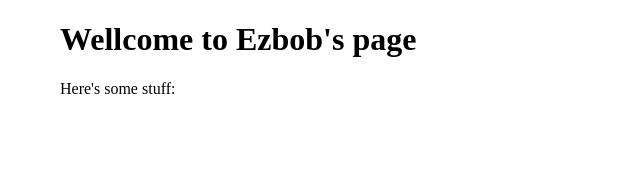
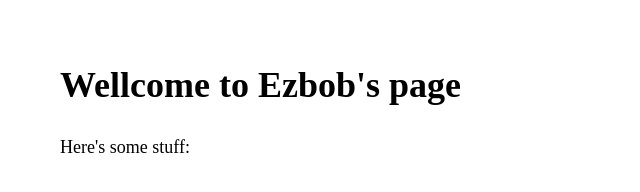
Before and after one commit to Tiggles/Ezbob.github.io, a plain HTML site: page index.html in a window 1280 px wide. Shown: the whole page, without its empty margins (0-640 px from the left). Drawn offline with Linux system fonts and the light colour scheme.

Commit message:
A little more style

```diff
--- a/index.html
+++ b/index.html
@@ -3,7 +3,7 @@
     <head>
         <meta charset='utf-8'/>
     </head>
-    <body style="margin-right: auto; margin-left: 60px; width: 800px;">
+    <body style="margin-right: auto; margin-left: 60px; width: 800px; margin-top: 60px; font-size: 18px; line-height: 1.4;">
         <h1>Wellcome to Ezbob's page</h1><p>Here's some stuff:</p>
     </body>
 </html>
```
